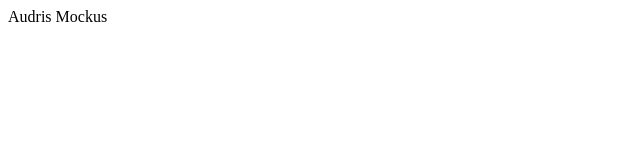
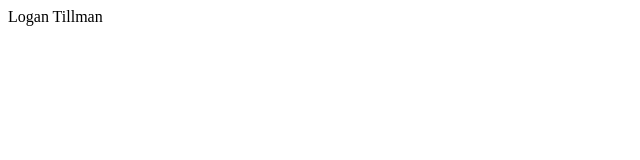
Before and after one commit to logantillman/webserver, a plain HTML site: page index.html in a window 1280 px wide. Shown: the full height of the page, 0-640 px from the left. Drawn offline with Linux system fonts and the light colour scheme.

Commit message:
chore: Change name in index

```diff
--- a/index.html
+++ b/index.html
@@ -1,5 +1,5 @@
 <html>
 <body>
-Audris Mockus
+Logan Tillman
 </body>
 </html>
```
